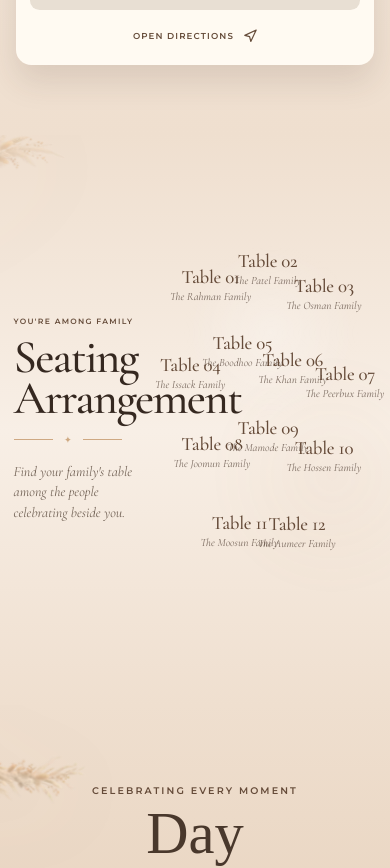
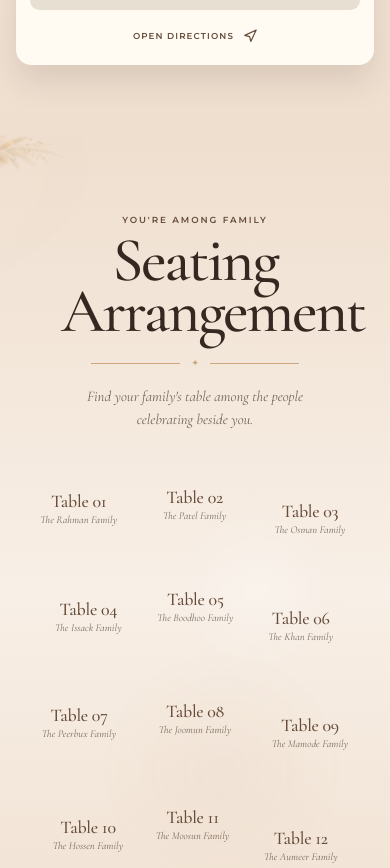
Before and after one commit to Ir-faan/Event-Invitation, a Next.js app: page /templates/coastal-reverie in a window 390 px wide. Shown: the part 5076-5944 px from the top of the page. Built offline with nearby package versions, Linux system fonts and the light colour scheme; grey boxes are pictures that could not be loaded; a web font is replaced by a local one.

Commit message:
fix: improve mobile invitation sections (components/seating-arrangement.module.css)

```diff
--- a/components/seating-arrangement.module.css
+++ b/components/seating-arrangement.module.css
@@ -206,18 +206,30 @@
 }
 
 @media (max-width: 620px) {
-  .section { padding: 4.8rem .85rem; }
-  .layout { grid-template-columns: minmax(8.6rem, .72fr) minmax(0, 1.28fr); gap: .55rem; }
-  .heading { padding-right: .2rem; }
-  .heading > p:first-child { margin-bottom: .7rem; letter-spacing: .17em; font-size: .48rem; }
-  .heading h2 { max-width: 7ch; font-size: clamp(2.45rem, 12vw, 3.55rem); line-height: .86; }
-  .flourish { width: 6.8rem; margin: 1rem 0; }
-  .intro { max-width: 9.5rem; font-size: .88rem; line-height: 1.45; }
-  .seatingField { min-height: 26rem; }
-  .assignment { width: 7.2rem; padding-inline: .15rem; }
+  .section { padding: 4.9rem 1rem 5.2rem; }
+  .layout { grid-template-columns: 1fr; gap: 2.1rem; }
+  .heading { padding-right: 0; text-align: center; }
+  .heading > p:first-child { margin-bottom: .65rem; letter-spacing: .22em; font-size: .55rem; }
+  .heading h2 { max-width: 9ch; margin: 0 auto; font-size: clamp(3.15rem, 16vw, 4.65rem); line-height: .82; }
+  .flourish { width: min(13rem, 72vw); margin: 1.25rem auto 1rem; }
+  .intro { max-width: 16rem; margin: 0 auto; font-size: .92rem; line-height: 1.55; }
+  .seatingField { width: min(23rem, 100%); min-height: 29rem; margin: 0 auto; }
+  .assignment { width: 6.75rem; padding-inline: .12rem; }
   .assignment::before { display: none; }
-  .assignment span { font-size: 1.18rem; }
-  .assignment strong { font-size: .7rem; }
+  .assignment span { font-size: 1.12rem; }
+  .assignment strong { font-size: .66rem; line-height: 1.2; white-space: normal; }
+  .assignment:nth-child(1) { left: 18% !important; top: 10% !important; }
+  .assignment:nth-child(2) { left: 50% !important; top: 9% !important; }
+  .assignment:nth-child(3) { left: 82% !important; top: 12% !important; }
+  .assignment:nth-child(4) { left: 20% !important; top: 33% !important; }
+  .assignment:nth-child(5) { left: 50% !important; top: 31% !important; }
+  .assignment:nth-child(6) { left: 80% !important; top: 35% !important; }
+  .assignment:nth-child(7) { left: 18% !important; top: 56% !important; }
+  .assignment:nth-child(8) { left: 50% !important; top: 55% !important; }
+  .assignment:nth-child(9) { left: 82% !important; top: 58% !important; }
+  .assignment:nth-child(10) { left: 20% !important; top: 80% !important; }
+  .assignment:nth-child(11) { left: 50% !important; top: 78% !important; }
+  .assignment:nth-child(12) { left: 80% !important; top: 82% !important; }
 }
 
 @media (prefers-reduced-motion: reduce) {
```
